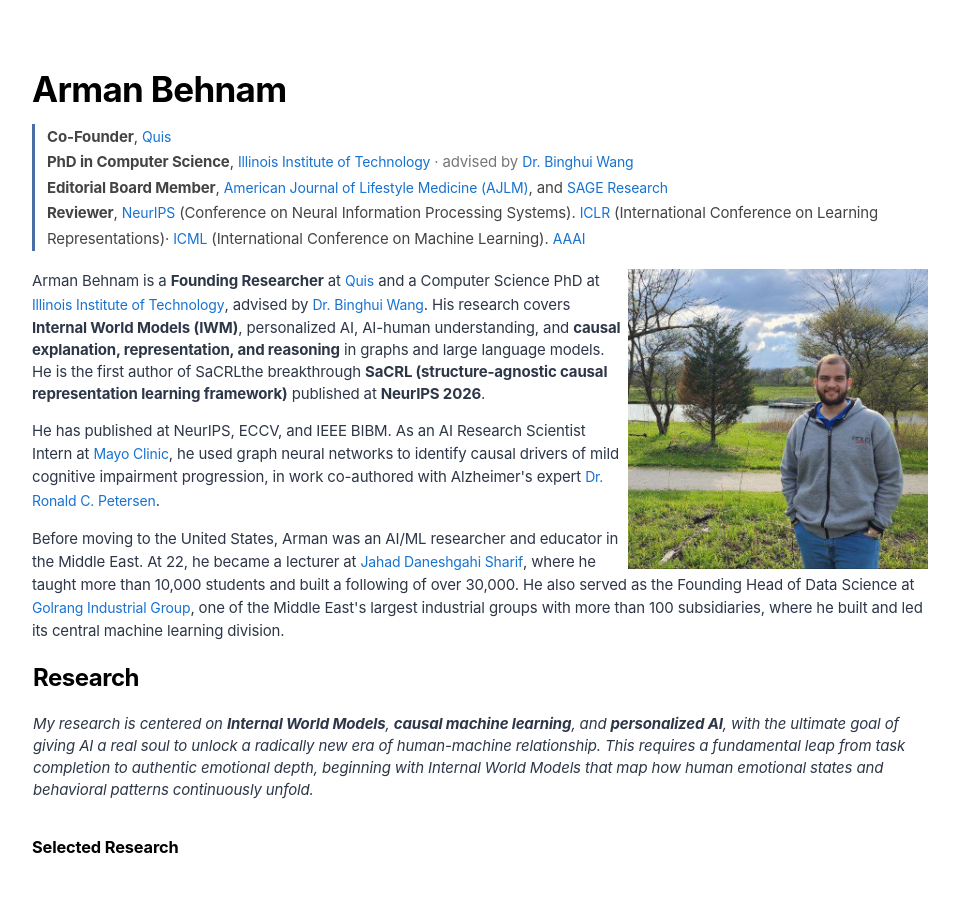
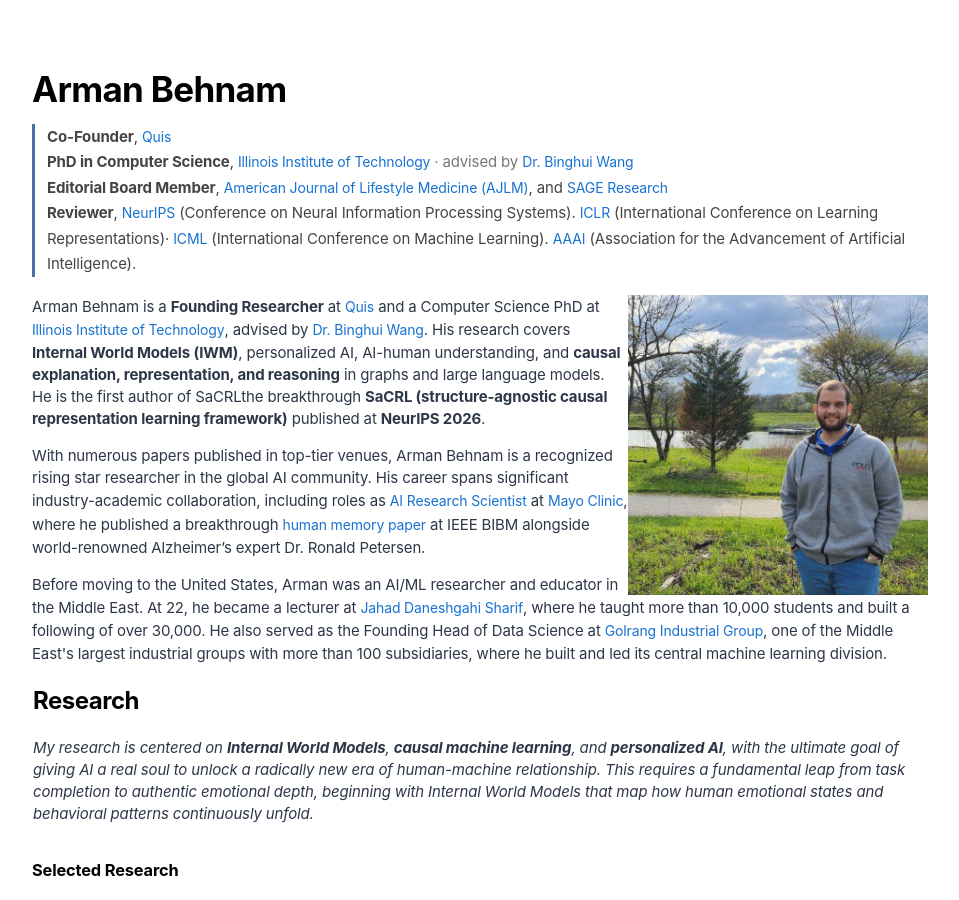
Before and after one commit to ArmanBehnam/ArmanBehnam.github.io, a Jekyll site: the page built from index.html, in a window 1280 px wide and 900 px high. Shown: the whole window, without its empty margins (160-1119 px from the left). Built offline with Jekyll 4.4.1, drawn with Linux system fonts in a browser that asks for light colours.

```diff
--- a/index.html
+++ b/index.html
@@ -13,7 +13,8 @@ title: Arman Behnam's website
 			and <a href="https://www.sagepub.com/">SAGE Research</a></li>
     <li><b>Reviewer</b>, <a href="https://neurips.cc/">NeurIPS</a> (Conference on Neural Information Processing Systems).
 		<a href="https://iclr.cc/">ICLR</a> (International Conference on Learning Representations)·
- <a href="https://icml.cc/">ICML</a> (International Conference on Machine Learning). <a href="https://aaai.org/conference/aaai/aaai-27/">AAAI</a></li>
+ <a href="https://icml.cc/">ICML</a> (International Conference on Machine Learning).
+		<a href="https://aaai.org/conference/aaai/aaai-27/">AAAI</a> (Association for the Advancement of Artificial Intelligence).</li>
   </ul>
   <link rel="icon" type="image/jpeg" href="images/photo_2021-07-16_15-42-37.jpg">
   <script src="https://code.jquery.com/jquery-3.6.0.min.js"></script>
@@ -37,8 +38,12 @@ His research covers <b>Internal World Models (IWM)</b>, personalized AI, AI-huma
 He is the first author of SaCRLthe breakthrough <b>SaCRL (structure-agnostic causal representation learning framework)</b>
 	published at <b>NeurIPS 2026</b>.</p>
 
-<p>He has published at NeurIPS, ECCV, and IEEE BIBM.
-As an AI Research Scientist Intern at <a href="https://www.mayoclinic.org/">Mayo Clinic</a>, he used graph neural networks to identify causal drivers of mild cognitive impairment progression, in work co-authored with Alzheimer's expert <a href="https://www.mayo.edu/research/faculty/petersen-ronald-c-m-d-ph-d/bio-00078363">Dr. Ronald C. Petersen</a>.</p>
+<p>With numerous papers published in top-tier venues, Arman Behnam is a recognized rising
+	star researcher in the global AI community. His career spans significant industry-academic collaboration,
+	including roles as <a href="https://www.mayo.edu/research/departments-divisions/artificial-intelligence-informatics/overview">
+		AI Research Scientist</a> at <a href="https://www.mayoclinic.org/">Mayo Clinic</a>,
+	where he published a breakthrough <a href="https://ieeexplore.ieee.org/document/10822848">human memory paper</a>
+	at IEEE BIBM alongside world-renowned Alzheimer’s expert Dr. Ronald Petersen.
 
 <p>Before moving to the United States, Arman was an AI/ML researcher and educator in the Middle East.
 At 22, he became a lecturer at <a href="https://www.linkedin.com/company/jahad-daneshgahi-sharif">Jahad Daneshgahi Sharif</a>, where he taught more than 10,000 students and built a following of over 30,000.
```
